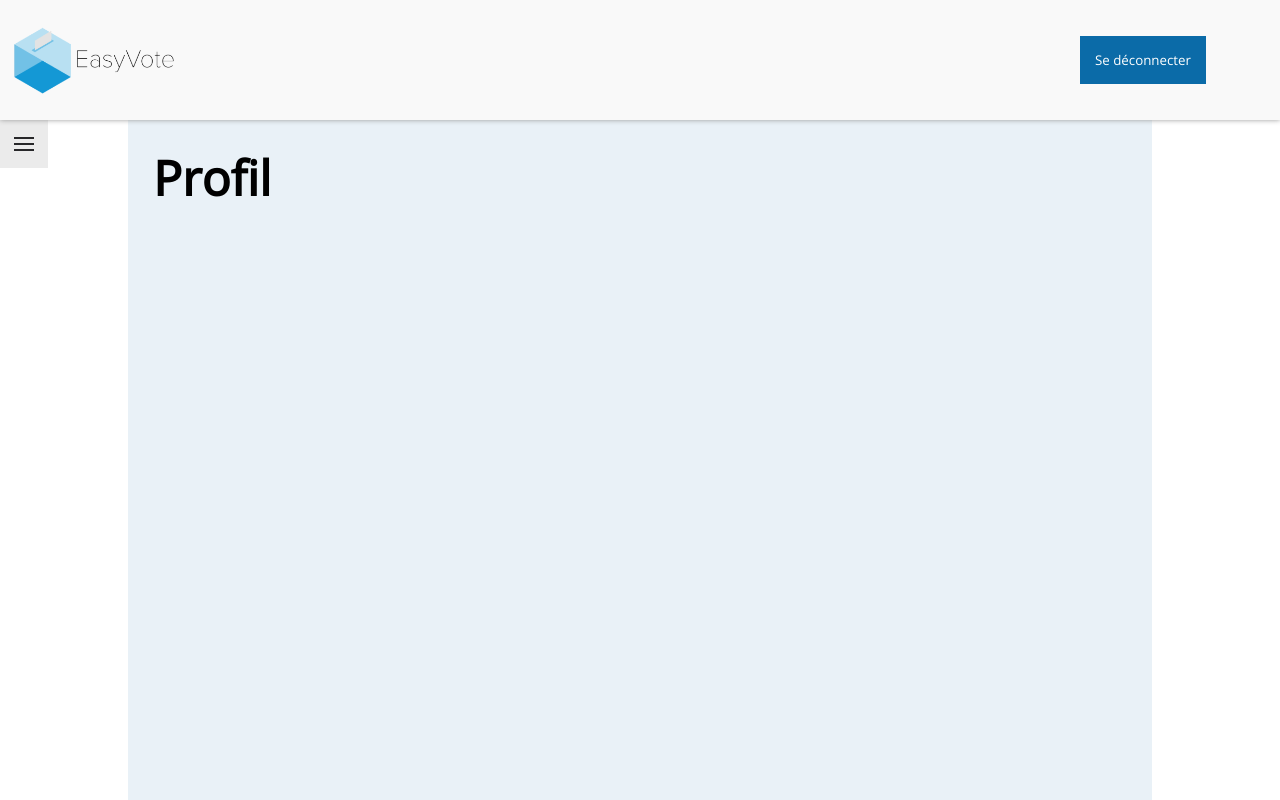
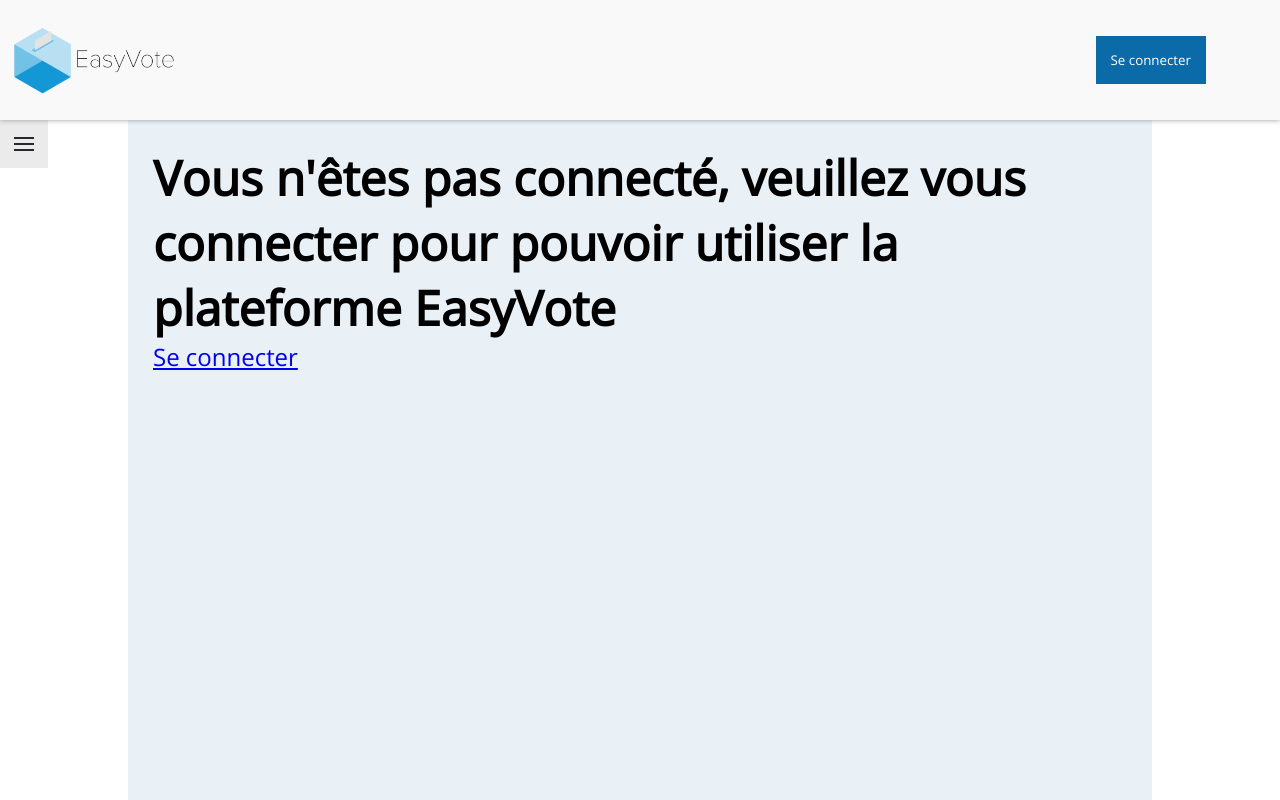
Before and after one commit to emkyu404/EasyVote, a React (Create React App) app in the folder client/: page /profil in a window 1280 px wide. Built offline with nearby package versions, Linux system fonts and the light colour scheme.

Commit message:
affichage contextuelle

```diff
--- a/client/src/App.js
+++ b/client/src/App.js
@@ -6,23 +6,41 @@
 import Elections from './components/Elections'
 import Profil from './components/Profil'
 import Login from './components/LoginUser'
+import NotConnected from "./components/NotConnected";
 import { Sling as Hamburger } from 'hamburger-react'
 import ClickAwayListener from '@material-ui/core/ClickAwayListener'
 import {BrowserRouter as Router, Switch, Route, Link} from "react-router-dom";
+import {useHistory} from "react-router-dom";
 
 function App() {
-
   const [currentUser, setCurrentUser] = useState({idAdmin : "", emailAdmin: "", idCitoyen: "", nomCitoyen: "", prenomCitoyen: "", emailCitoyen: "", idAdresse: "", idElecteur: ""})
   const [loginError, setLoginError] = useState("");
   const [showMenu, setShowMenu] = useState(false)
   const [render, setRender] = useState(false)
 
+  /* state appeler dans handleConnected, fonction elle-même appelé à la connexion et à la déconnexion */
+  const [connected, setConnected] = useState(false)
+
   useEffect(() => {
     //login("j-f.tang@email.com", "tang");
     //loginAdmin("admin@email.fr", "admin");
+    //disconnect();
+    handleConnected()
+  }, [])
 
-    //disconnect();
-  }, [])
+
+  /**
+   * Vérifie si l'idCitoyen est vide ou non, en conséquence modifie la state connected à true ou false
+   */
+  const handleConnected = () => {
+    if(currentUser.idCitoyen == "" && currentUser.idAdmin == ""){
+      console.log("User not connected")
+      setConnected(false)
+    } else{
+      console.log("User connected : " + currentUser.idCitoyen)
+      setConnected(true)
+    }
+  }
 
   const toggleMenu = () => {
     setShowMenu(!showMenu)
@@ -38,9 +56,14 @@
     Axios.post("http://localhost:3001/login", {email : email, password : password}).then((response)=>{
       if (response.data.message){
         setLoginError(response.data.message);
+        console.log(currentUser)
       }else{
         setCurrentUser(response.data);
+        console.log(currentUser)
       }
+    }).finally(() => {
+      handleConnected()
+      //window.location.replace("/")
     });
   };
 
@@ -58,10 +81,13 @@
     Axios.post("http://localhost:3001/disconnect").then((response)=>{
       if (response.data.message){
         console.log(response.data.message);
-        setCurrentUser("");
+        setCurrentUser({idAdmin : "", emailAdmin: "", idCitoyen: "", nomCitoyen: "", prenomCitoyen: "", emailCitoyen: "", idAdresse: "", idElecteur: ""});
+        console.log(currentUser)
       }else{
         console.log("Vous n'avez pas réussi à vous deconnecter");
       }
+    }).finally(() => {
+      handleConnected()
     });
   };
 
@@ -70,7 +96,7 @@
 
         <Router>
           {/* Header */}
-         <Header onDisconnection={disconnect}/>
+         <Header onDisconnection={disconnect} isConnected={connected}/>
        {/* Tout ce qu'il y a sous la page */}
           <ClickAwayListener onClickAway={desactivateMenu}>
           <div className={"flex-row "+ (showMenu ? "shown" : "hidden")}>
@@ -80,7 +106,6 @@
                         <Link to="/" style={{ textDecoration : "none" }}><div className="menu-item">Accueil</div></Link>
                         <Link to="/elections" style={{ textDecoration : "none" }}><div className="menu-item">Elections</div></Link>
                         <Link to="/profil" style={{ textDecoration : "none" }}><div className="menu-item">Profil</div></Link>
-                        <Link to="/login" style={{ textDecoration : "none" }}><div className="menu-item">Connexion</div></Link>
             </div>
 
           {/* Toujours visible, change le component afficher en fonction de l'adresse correspondante (par défaut '/' correspond au component Home) */}
@@ -96,16 +121,16 @@
           <div className="main-container">
             <Switch>
                   <Route exact path="/">
+
                     <Home />
                   </Route>
                   <Route exact path="/elections">
-                    <Elections />
+                    {connected? <Elections /> : <NotConnected />}
                   </Route>
                   <Route exact path="/profil">
-                    <Profil />
+                    {connected? <Profil /> : <NotConnected />}
                   </Route>
                   <Route exact path="/login">
-                    {/* <Login /> */}
                     <Login onLogin={login}/>
                   </Route>
             </Switch>
--- a/client/src/components/BoutonConnexionDeconnexion.js
+++ b/client/src/components/BoutonConnexionDeconnexion.js
@@ -1,8 +1,10 @@
-const BoutonConnexionDeconnexion = ({ onDisconnection }) => {
+const BoutonConnexionDeconnexion = ({ onDisconnection, isConnected }) => {
     return (
         <div className='button-container' style={buttonContainerStyle}>
-          <button className='log-btn' style={{display: "none"}}>Se connecter</button>
-          <button className='log-btn' style={BoutonConnexionDeconnexionStyle} onClick={onDisconnection}>Se déconnecter</button>
+        {isConnected?
+            <button className='log-btn' style={BoutonConnexionDeconnexionStyle} onClick={onDisconnection}>Se déconnecter</button>:
+            <a href="/login"><button className='log-btn' style={BoutonConnexionDeconnexionStyle}>Se connecter</button></a>
+        }
         </div>
     )
 }
--- a/client/src/components/Header.js
+++ b/client/src/components/Header.js
@@ -1,13 +1,13 @@
 import logo from '../img/header-logo.png';
 import BoutonConnexionDeconnexion from './BoutonConnexionDeconnexion';
 
-const Header = ({ onDisconnection }) => {
+const Header = ({ onDisconnection, isConnected }) => {
     return (
         <div className='header'>
             <div className="logo-container" style={logoContainerStyle}>
                 <a href="/"><img className='header-logo clickable' style={headerLogoStyle} src={logo}/></a>
             </div>
-            <BoutonConnexionDeconnexion onDisconnection = {onDisconnection} />
+            <BoutonConnexionDeconnexion onDisconnection = {onDisconnection} isConnected={isConnected} />
         </div>
     )
 }
--- /dev/null
+++ b/client/src/components/NotConnected.js
@@ -0,0 +1,12 @@
+import React from 'react'
+
+const NotConnected = () => {
+    return (
+        <div>
+            <h1> Vous n'êtes pas connecté, veuillez vous connecter pour pouvoir utiliser la plateforme EasyVote </h1>
+            <a href="/login"><p> Se connecter </p></a>
+        </div>
+    )
+}
+
+export default NotConnected
```
Also changed, not shown: 1 other file (tests, documents, lock files or other folders).
